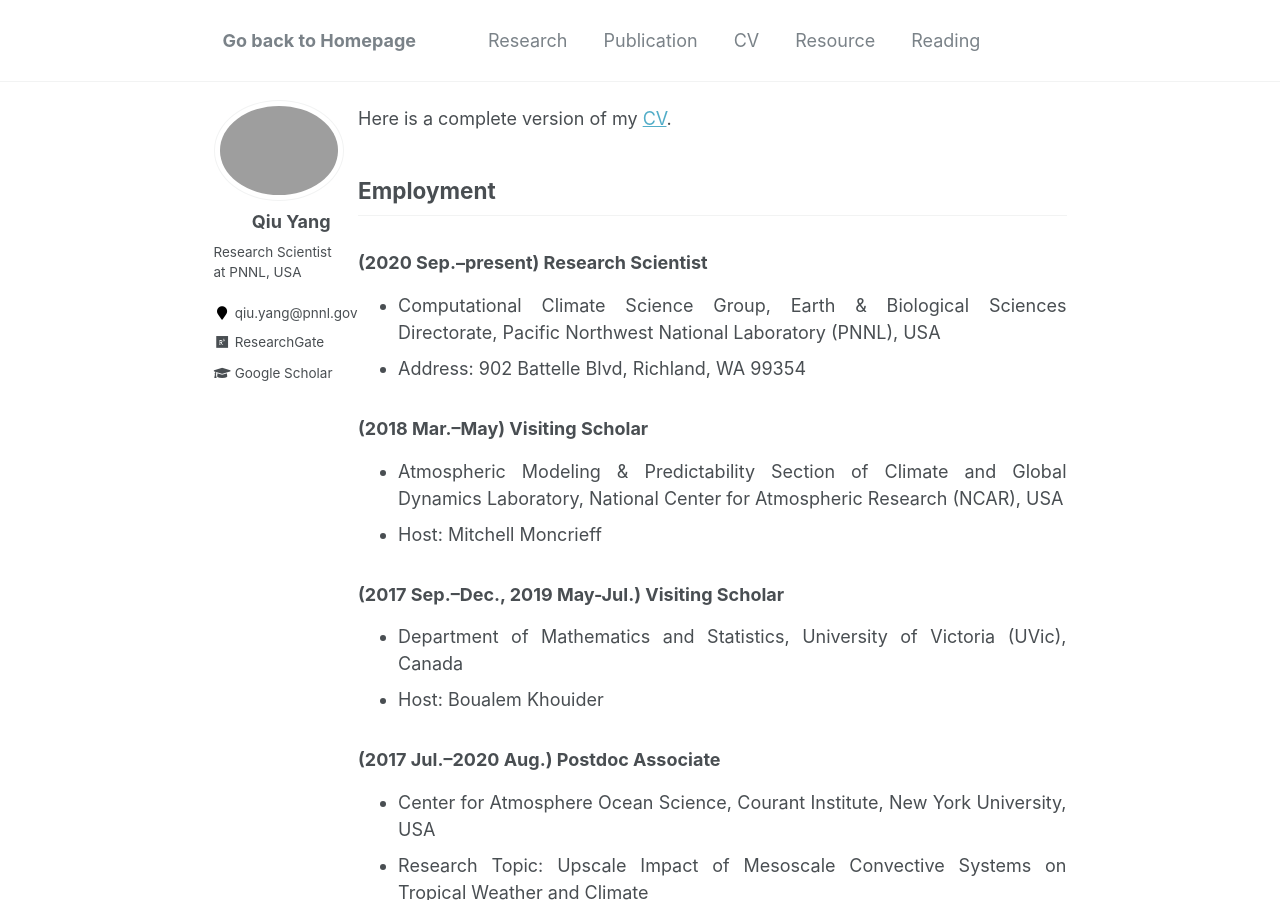
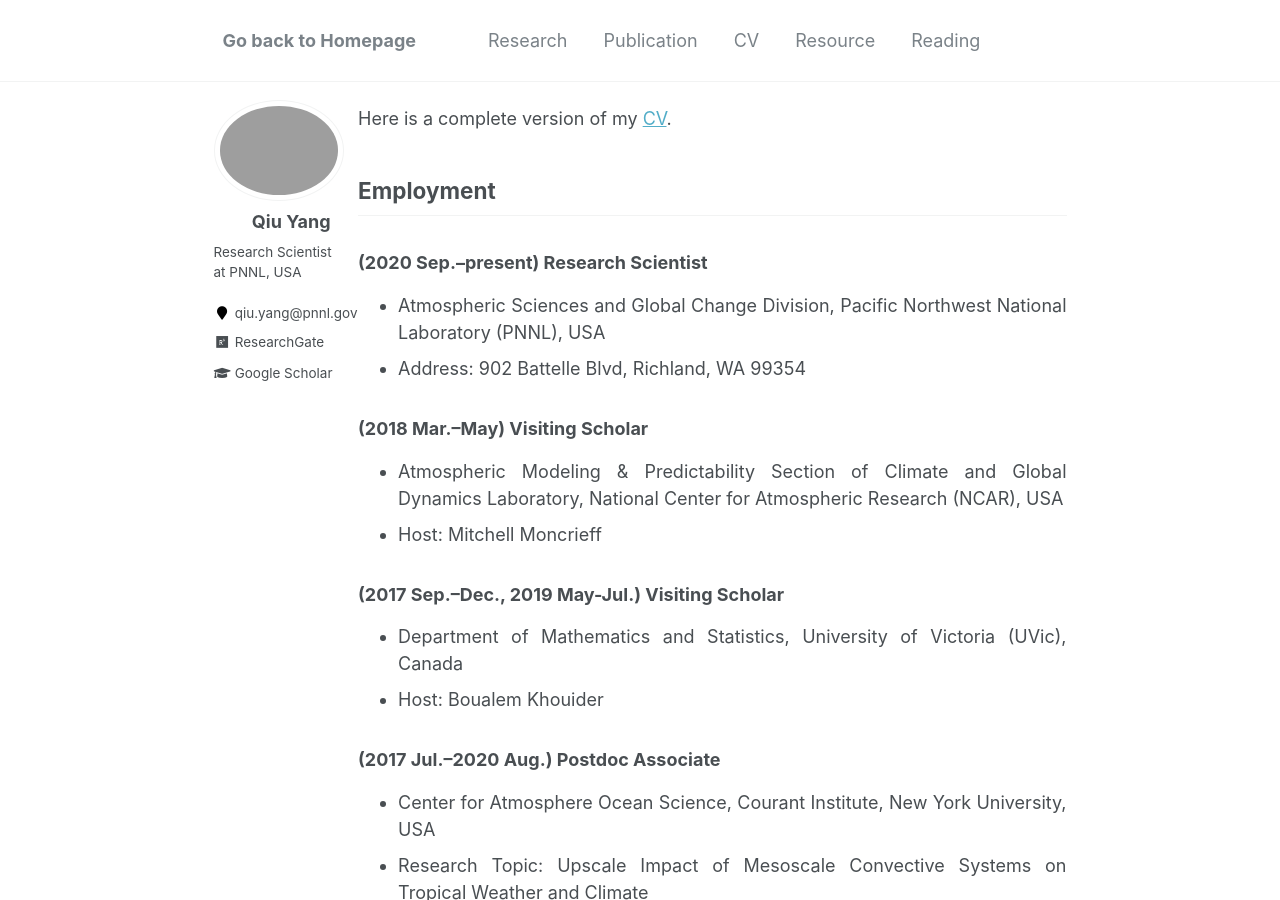
Before and after one commit to qiuyang50/qiuyang50.github.io, a Jekyll site: the page built from _pages/cv.md, in a window 1280 px wide and 900 px high. Built offline with Jekyll 4.4.1, drawn with Linux system fonts in a browser that asks for light colours.

Commit message:
Update cv.md

```diff
--- a/_pages/cv.md
+++ b/_pages/cv.md
@@ -13,7 +13,7 @@ Here is a complete version of my [CV](https://qiuyang50.github.io/files/CV_Qiu_Y
 Employment
 -
 ### (2020 Sep.–present) Research Scientist
-* Computational Climate Science Group, Earth & Biological Sciences Directorate, Pacific Northwest National Laboratory (PNNL), USA
+* Atmospheric Sciences and Global Change Division, Pacific Northwest National Laboratory (PNNL), USA
 * Address: 902 Battelle Blvd, Richland, WA 99354
 
 ### (2018 Mar.–May) Visiting Scholar
```
